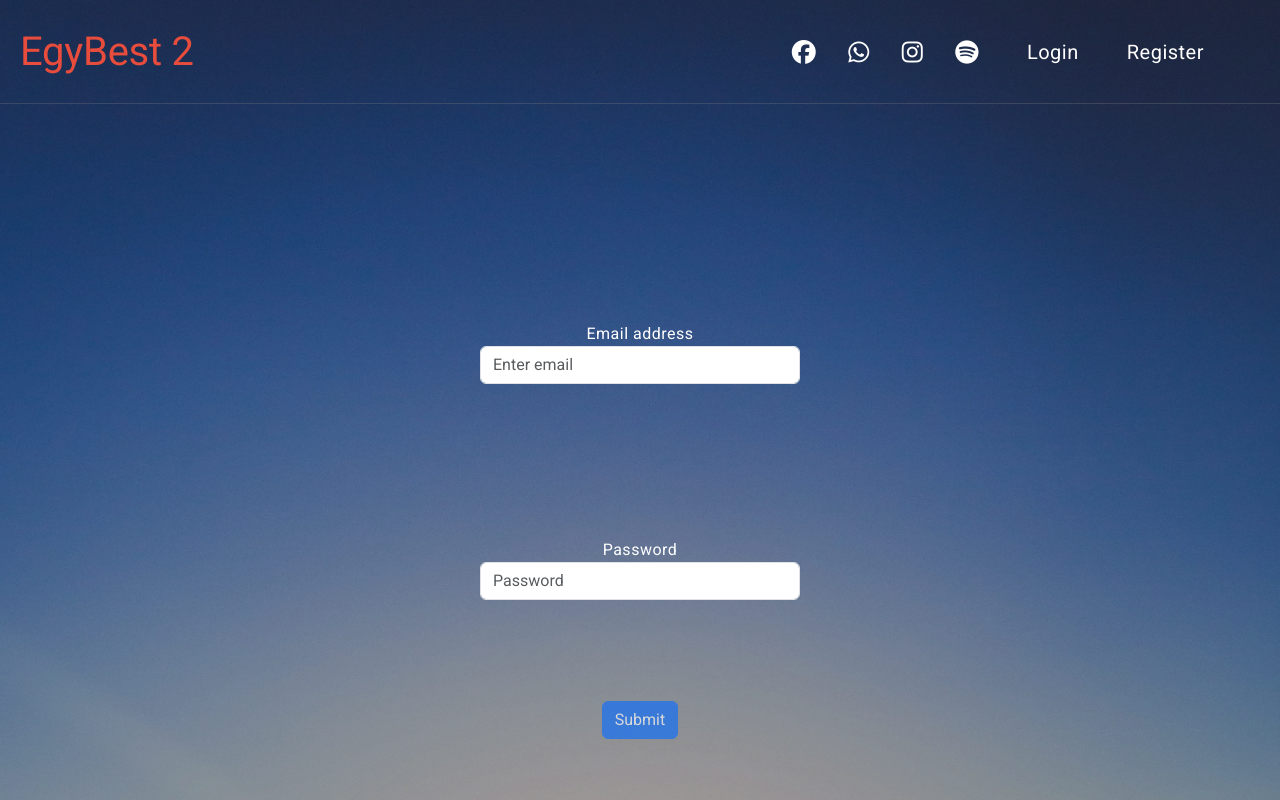
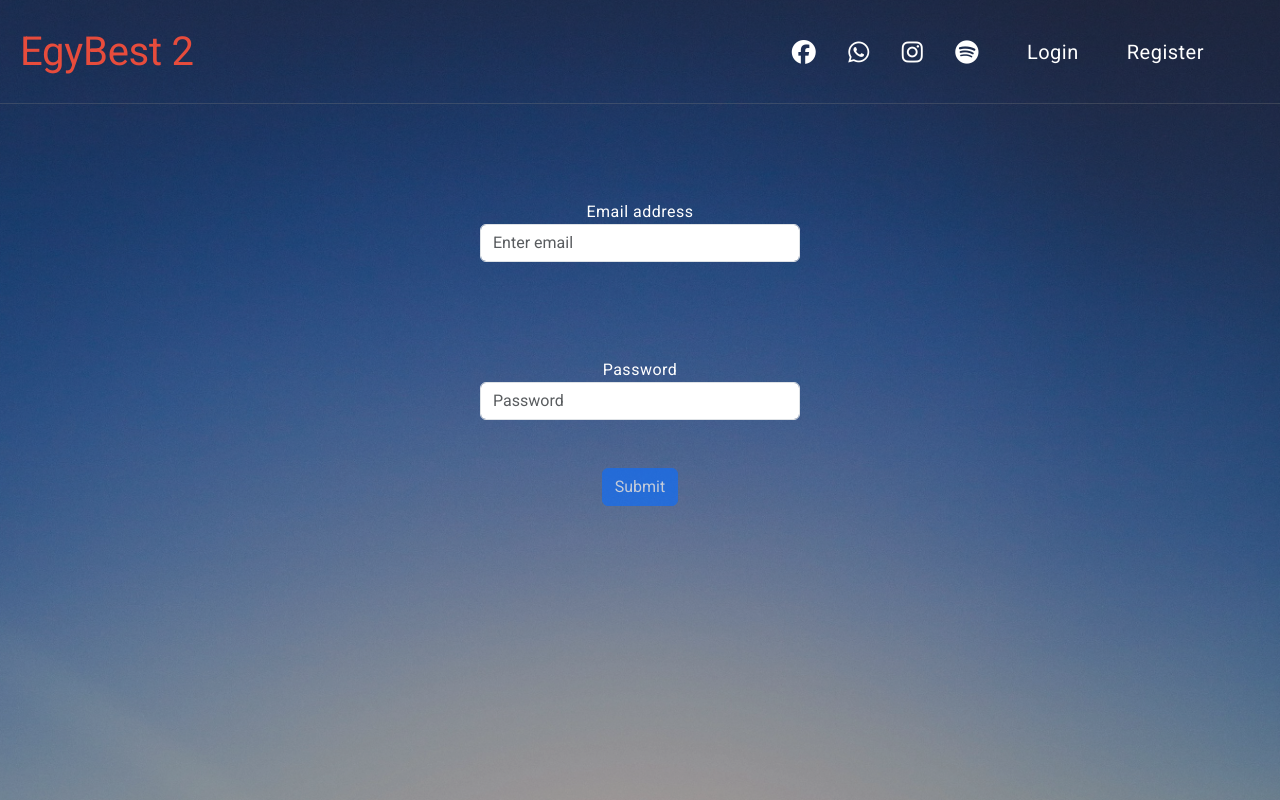
Before and after one commit to EbrahimMo50/EgyBest_2, an Angular app: page /login in a window 1280 px wide. Shown: the top 800 px of the page. Built offline with nearby package versions, Linux system fonts and the light colour scheme.

Commit message:
removed the big gaps from login

```diff
--- a/src/app/login/login.component.html
+++ b/src/app/login/login.component.html
@@ -1,11 +1,10 @@
-<form class="center" [formGroup] = "FormGroup" (ngSubmit) = "Login(FormGroup)">
-    <div class="form-group w-50 h-25 center" >
-        <label for="exampleInputEmail1">Email address</label>
-        <input formControlName = "email" type="email" class="form-control w-50" id="exampleInputEmail1" aria-describedby="emailHelp" placeholder="Enter email">
+<form class="center mt-5" [formGroup] = "FormGroup" (ngSubmit) = "Login(FormGroup)">
+    <div class="form-group w-50 center h-25">
+        <label for="exampleInputEmail1" class="mt-5">Email address</label>
+        <input formControlName = "email" type="email" class="form-control w-50 mb-5" id="exampleInputEmail1" aria-describedby="emailHelp" placeholder="Enter email">
+        <label for="exampleInputPassword1" class="mt-5">Password</label>
+        <input formControlName = "password" type="password" class="form-control w-50" id="exampleInputPassword1" placeholder="Password">
+        <button type="submit" class="btn btn-primary mt-5" [disabled] = "FormGroup.invalid">Submit</button>
     </div>
-    <div class="form-group w-50 center m-3 h-25">
-        <label for="exampleInputPassword1">Password</label>
-        <input formControlName = "password" type="password" class="form-control w-50" id="exampleInputPassword1" placeholder="Password">
-    </div>
-    <button type="submit" class="btn btn-primary m-3" [disabled] = "FormGroup.invalid">Submit</button>
+
 </form>
--- a/src/app/login/login.component.scss
+++ b/src/app/login/login.component.scss
@@ -3,7 +3,6 @@
 .center{
     display: flex;
     flex-direction: column;
-    justify-content: center;
     height: 100%;
     width: 100%;
     align-items: center;
```
